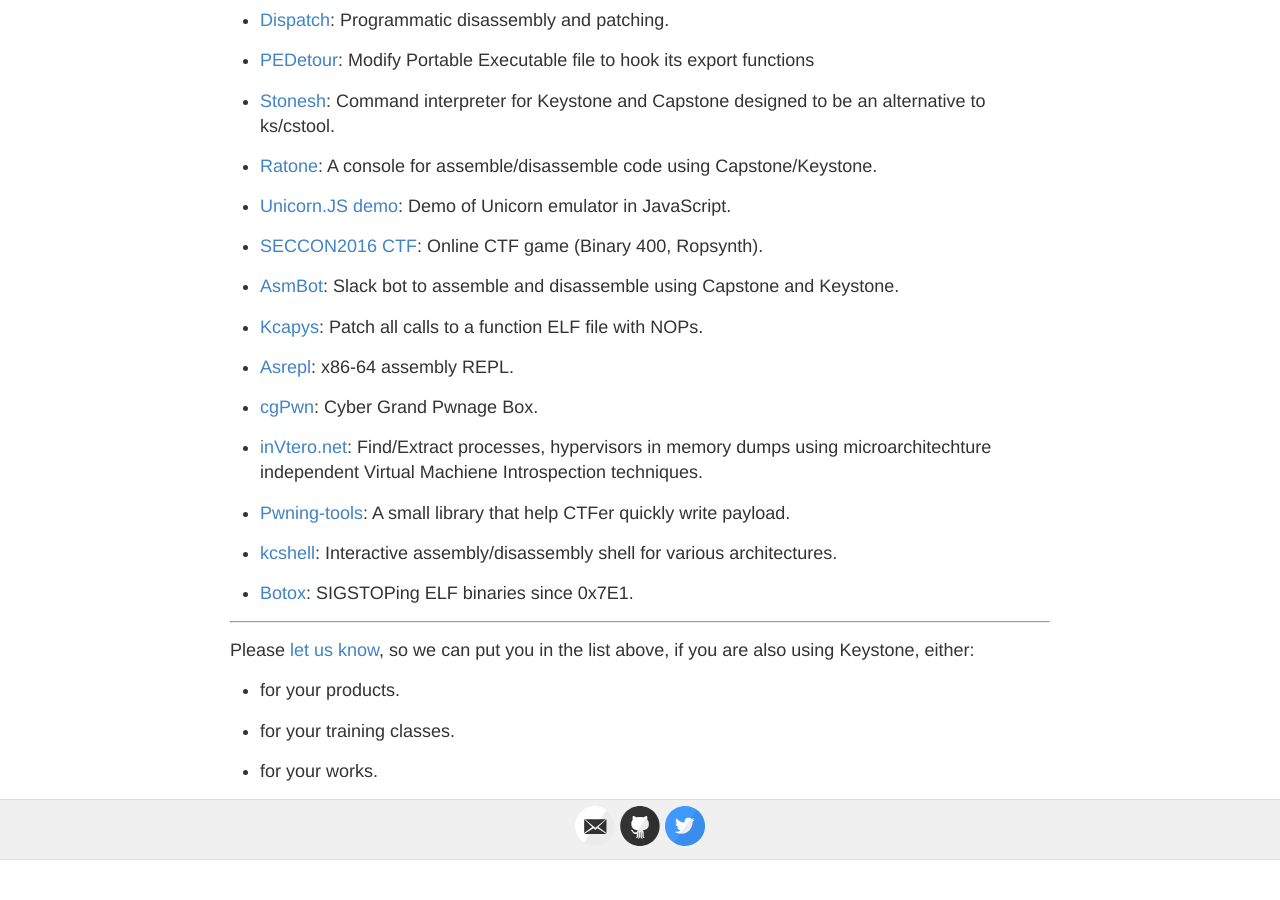
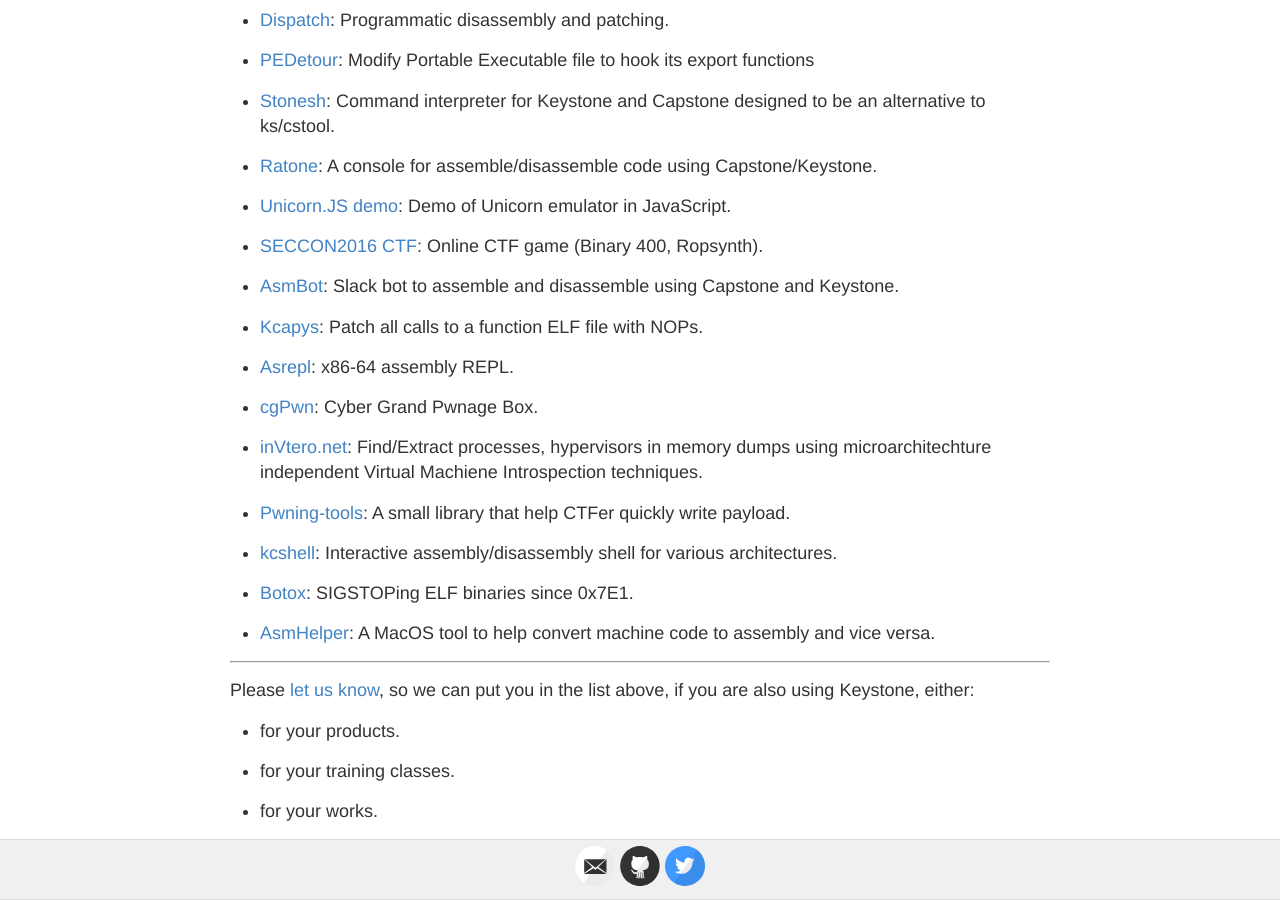
Before and after one commit to keystone-engine/keystone-engine.github.io, a Jekyll site: the page built from showcase.md, in a window 1280 px wide and 900 px high, scrolled down 1576 px. Built offline with Jekyll 4.4.1, drawn with Linux system fonts in a browser that asks for light colours; before the commit the page ends 2436 px from its top, so only the background shows below that; some of the changed lines change nothing that is shown.

Commit message:
showcase

```diff
--- a/showcase.md
+++ b/showcase.md
@@ -6,7 +6,7 @@
 
 ## Showcase
 
-In our knowledge, Keystone has been used by **45** following products (listed in no particular order).
+In our knowledge, Keystone has been used by **46** following products (listed in no particular order).
 
 - [Keypatch](http://keystone-engine.org/keypatch): IDA Pro plugin for code assembling & binary patching.
 
@@ -98,6 +98,8 @@
 
 - [Botox](https://github.com/devttys0/botox): SIGSTOPing ELF binaries since 0x7E1.
 
+- [AsmHelper](https://github.com/javerous/AsmHelper): A MacOS tool to help convert machine code to assembly and vice versa.
+
 ---
 
 Please [let us know](/contact/), so we can put you in the list above, if you are also using Keystone, either:
```
